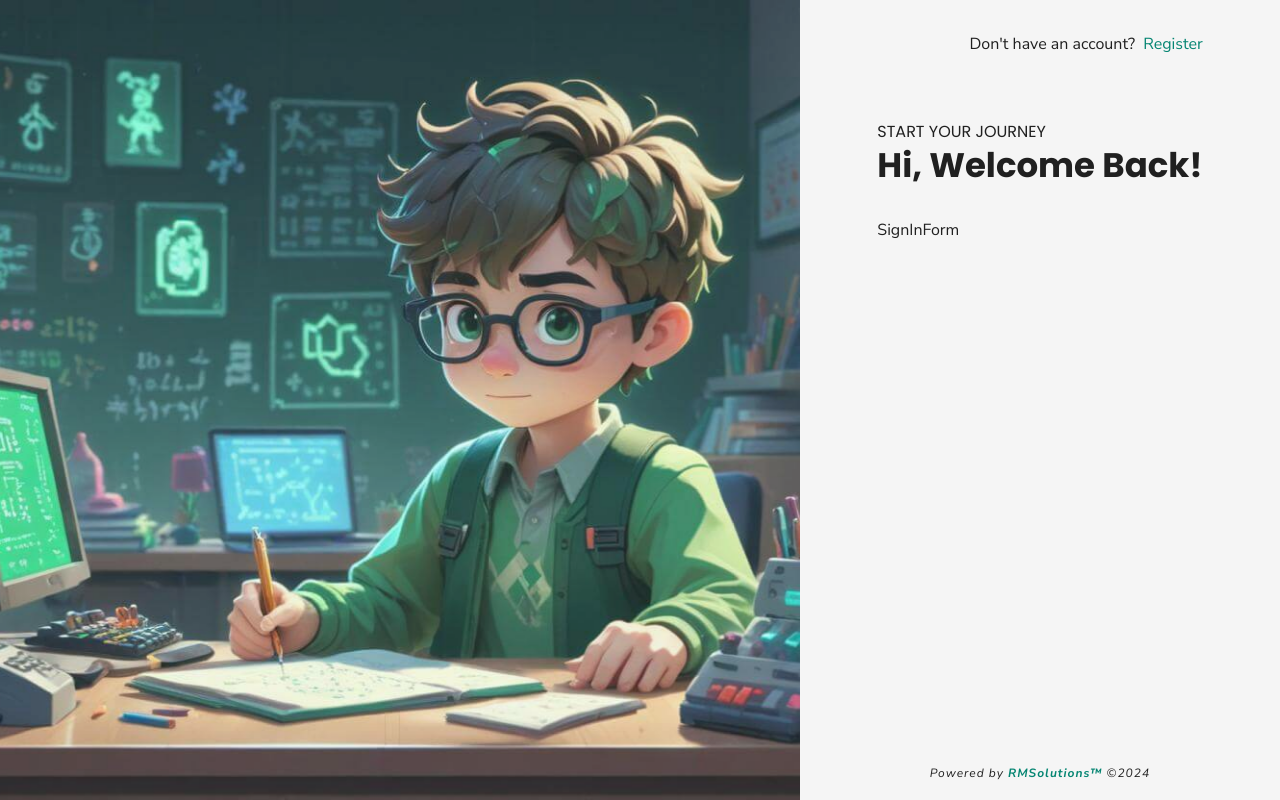
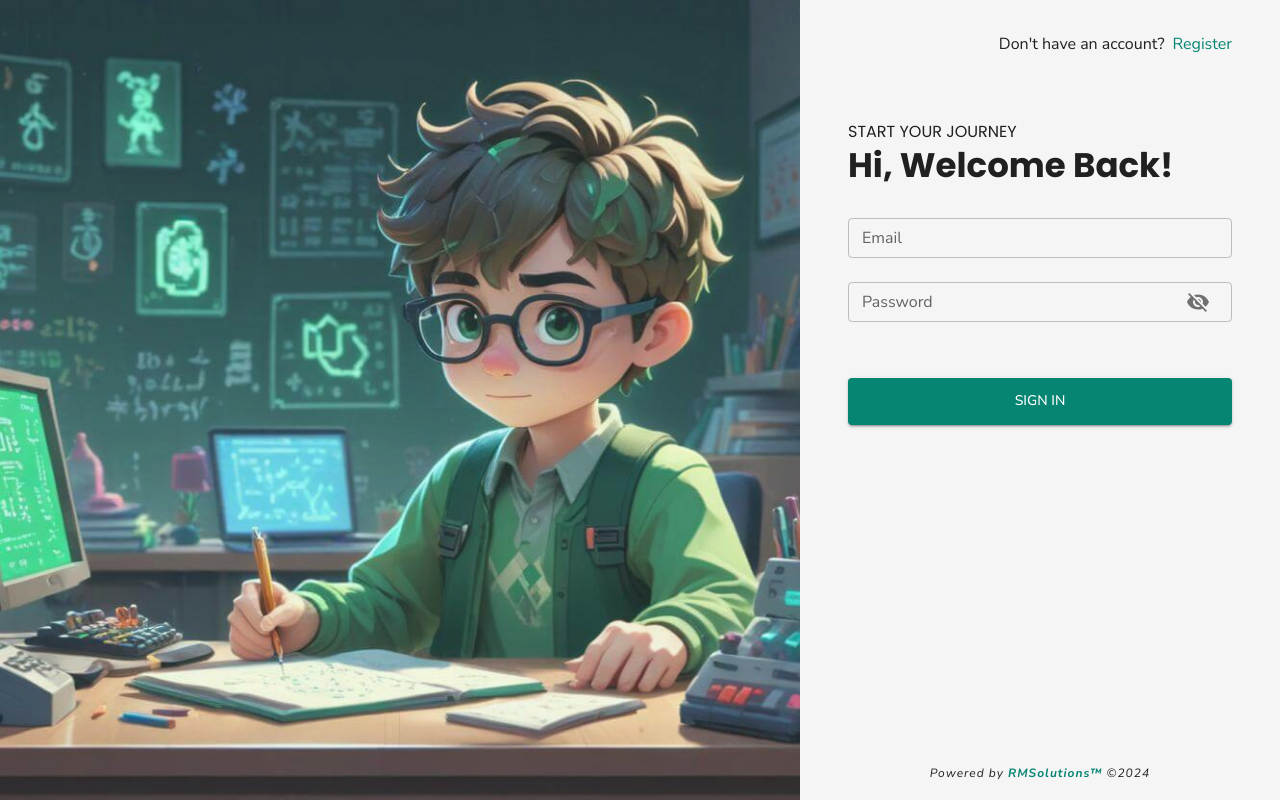
Before and after one commit to aramind/ilms, a React (Create React App) app: page /signin in a window 1280 px wide. Built offline with nearby package versions, Linux system fonts and the light colour scheme; a web font is replaced by a local one.

Commit message:
fix: layout of sign in and up content

```diff
--- a/src/pages/sign-in-up/SignInForm.jsx
+++ b/src/pages/sign-in-up/SignInForm.jsx
@@ -1,7 +1,105 @@
-import React from "react";
+import React, { useState } from "react";
+import FormWrapper from "../../wrappers/FormWrapper";
+import {
+  Box,
+  Button,
+  Checkbox,
+  FormControlLabel,
+  IconButton,
+  InputAdornment,
+  Stack,
+  TextField,
+} from "@mui/material";
+import { Visibility, VisibilityOff } from "@mui/icons-material";
+import ControlledTextField from "../../components/controlled/ControlledTextField";
+import { Controller, useForm } from "react-hook-form";
+import signInSchema from "../../schemas/singIn";
+import { yupResolver } from "@hookform/resolvers/yup";
+import TextFieldError from "../../components/TextFieldError";
 
 const SignInForm = () => {
-  return <div>SignInForm</div>;
+  const [showPassword, setShowPassword] = useState(false);
+  const [agree, setAgree] = useState(false);
+
+  const handleClickShowPassword = () => {
+    setShowPassword((show) => !show);
+  };
+
+  const {
+    control,
+    handleSubmit,
+    formState: { errors },
+  } = useForm({
+    mode: "onTouched",
+    resolver: yupResolver(signInSchema),
+  });
+
+  const formMethods = {
+    control,
+    handleSubmit,
+    errors,
+  };
+
+  const onSubmit = (data) => {
+    console.log("Form submitted with data:", data);
+    // Add your submission logic here
+  };
+
+  return (
+    <>
+      <FormWrapper formMethods={formMethods}>
+        <form onSubmit={handleSubmit(onSubmit)} noValidate>
+          <Stack>
+            <Stack>
+              <ControlledTextField name="email" label="Email" />
+              <Controller
+                name="password"
+                render={({ field }) => (
+                  <Stack>
+                    <TextField
+                      {...field}
+                      value={field.value}
+                      id="password"
+                      label="Password"
+                      variant="outlined"
+                      size="small"
+                      fullWidth
+                      error={!!errors?.password}
+                      type={showPassword ? "text" : "password"}
+                      InputProps={{
+                        endAdornment: (
+                          <InputAdornment position="end">
+                            <IconButton onClick={handleClickShowPassword}>
+                              {showPassword ? (
+                                <Visibility />
+                              ) : (
+                                <VisibilityOff />
+                              )}
+                            </IconButton>
+                          </InputAdornment>
+                        ),
+                      }}
+                    />
+                    <TextFieldError errMsg={errors?.password?.message || ""} />
+                  </Stack>
+                )}
+              />
+            </Stack>
+            <Button
+              type="submit"
+              fullWidth
+              variant="contained"
+              //   disabled={!isDirty || !isValid || !agree}
+              sx={{ marginTop: "2rem", padding: "0.7rem" }}
+            >
+              Sign In
+            </Button>
+          </Stack>
+        </form>
+      </FormWrapper>
+      {/* <DevTool control={control} /> */}
+    </>
+  );
 };
 
 export default SignInForm;
--- a/src/pages/sign-in-up/SignInUpContent.jsx
+++ b/src/pages/sign-in-up/SignInUpContent.jsx
@@ -8,12 +8,13 @@ import { NavLink } from "react-router-dom";
 const SignInUpContent = ({ isSignUp }) => {
   return (
     <Stack
+      width="100%"
       px={6}
       pt={4}
       pb={2}
       height="100%"
       justifyContent="flex-start"
-      alignItems="flex-start"
+      alignItems="stretch"
     >
       <Stack width="100%" direction="row" spacing={1} justifyContent="flex-end">
         <>
--- /dev/null
+++ b/src/schemas/singIn.js
@@ -0,0 +1,11 @@
+import * as y from "yup";
+
+const signInSchema = y.object().shape({
+  email: y
+    .string()
+    .required("This field cannot be empty")
+    .email("Invalid email address"),
+  password: y.string().required("This field cannot be empty"),
+});
+
+export default signInSchema;
```
